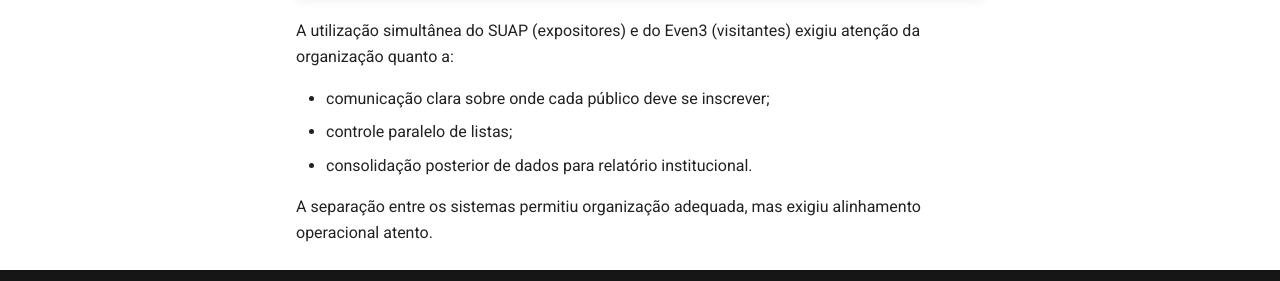
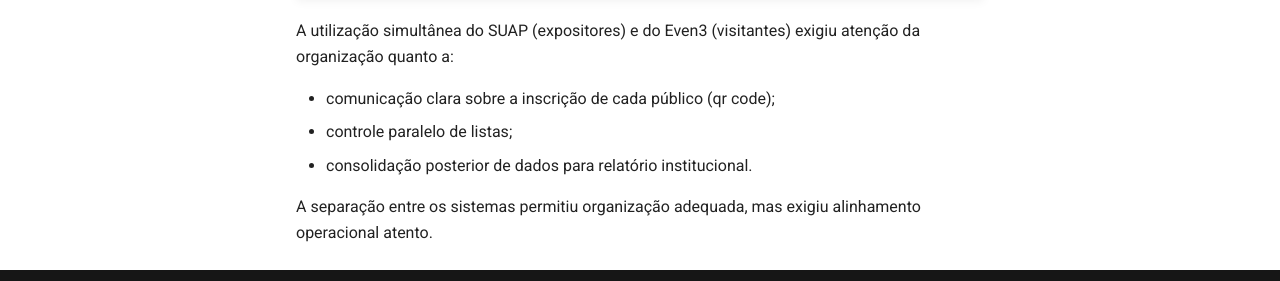
Before and after one commit to ifpr-sie-paranavai/dossie, an MkDocs documentation site: the page built from docs/eventos/iftech/projetos.md, in a window 1280 px wide and 900 px high, scrolled down 3179 px. Shown: the part 586-867 px from the top of the window. Built offline with MkDocs 1.6.1 and Material for MkDocs 9.7.7, drawn with Linux system fonts in a browser that asks for light colours.

Commit message:
Update projetos.md

```diff
--- a/docs/eventos/iftech/projetos.md
+++ b/docs/eventos/iftech/projetos.md
@@ -110,7 +110,7 @@ Esse fluxo atendeu à organização logística e ao controle de participação d
 
 A utilização simultânea do SUAP (expositores) e do Even3 (visitantes) exigiu atenção da organização quanto a:
 
-- comunicação clara sobre onde cada público deve se inscrever;
+- comunicação clara sobre a inscrição de cada público (qr code);
 - controle paralelo de listas;
 - consolidação posterior de dados para relatório institucional.
 
```
